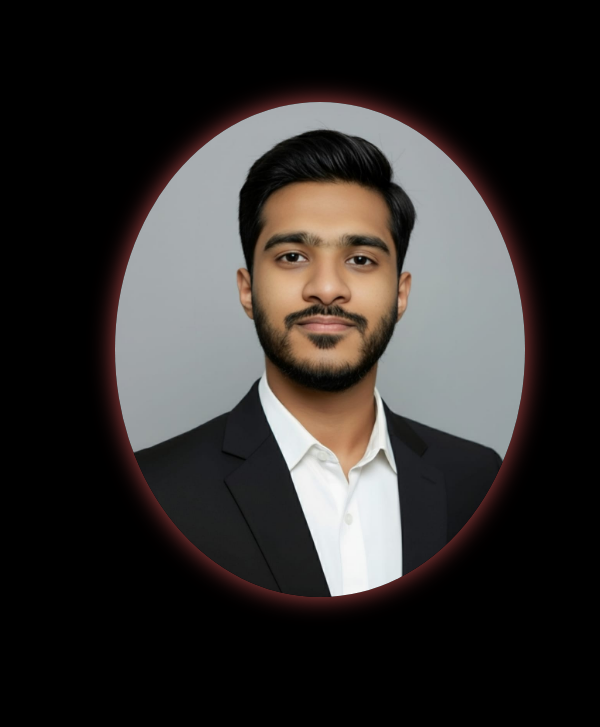
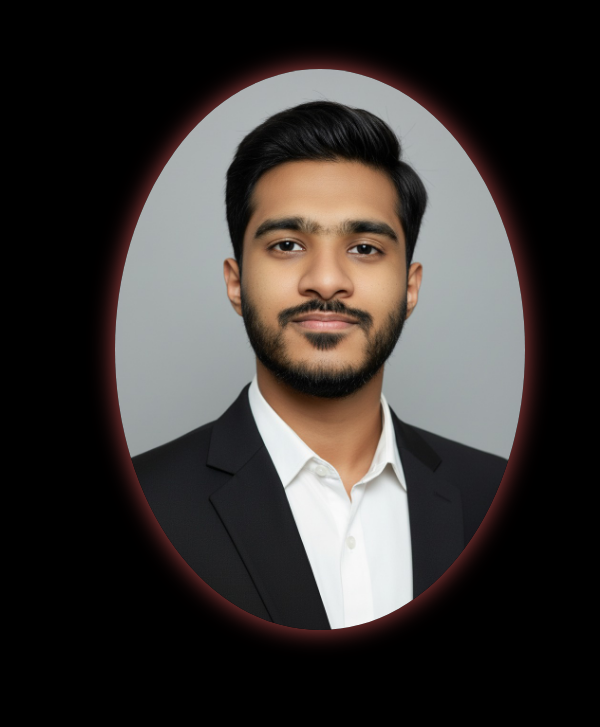
Before and after one commit to sayem-khan-siam/portfolio, a plain HTML site: page index.html in a window 1280 px wide. Shown: the part 73-800 px from the top of the page, 0-600 px from the left. Drawn offline with Linux system fonts and the light colour scheme.

Commit message:
index.html

```diff
--- a/index.html
+++ b/index.html
@@ -28,7 +28,7 @@
     <!-- HOME SECTION -->
     <section class="home" id="home">
         <div class="home-img">
-            <img src="main1.jpg" alt="Sayem Khan Siam">
+            <img src="main2.jpg" alt="Sayem Khan Siam">
         </div>
         <div class="home-content">
             <h1>Hi, It's <span>Sayem Khan Siam</span></h1>
```
